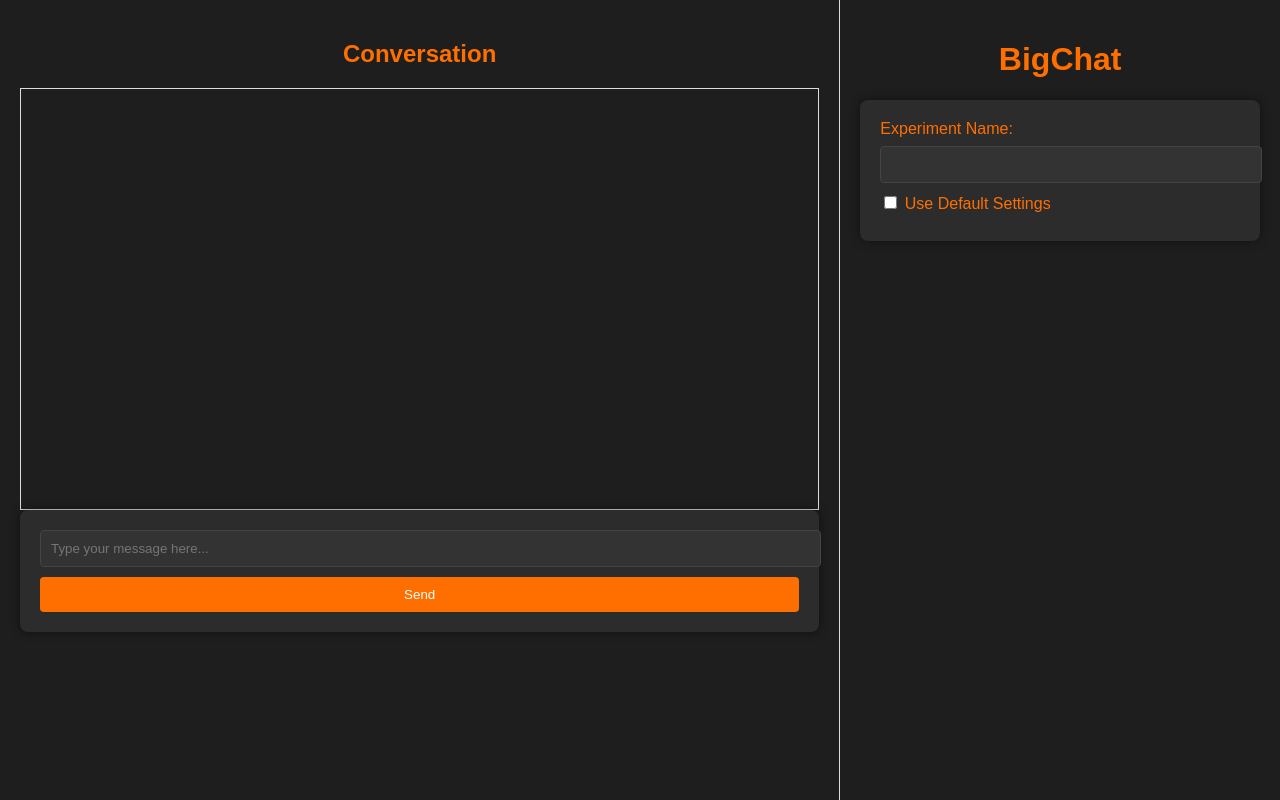
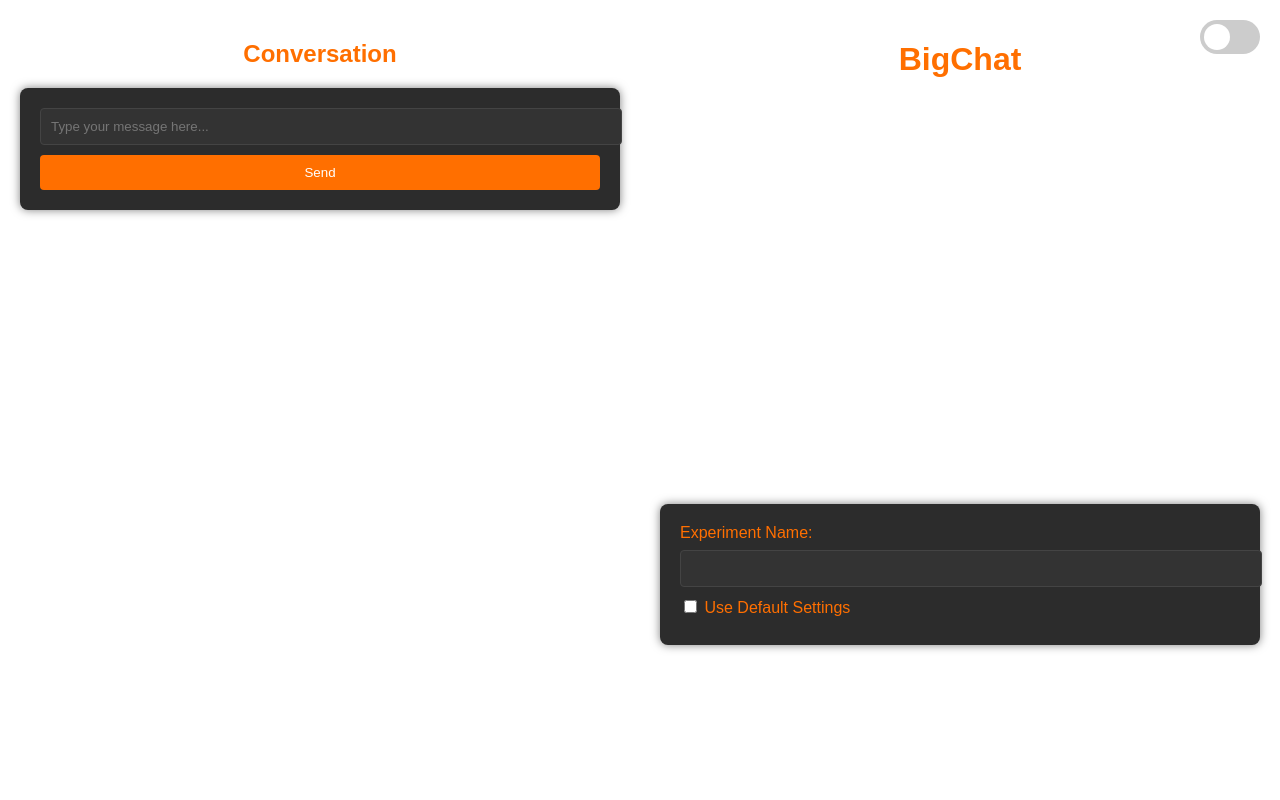
Before and after one commit to sliced-ai/slice-monorepo, a Flask app: page / in a window 1280 px wide. Run offline with Flask 3, Linux system fonts and the light colour scheme; some libraries are stand-ins or nearby versions.

Commit message:
Interactive visualizations and highlighting

```diff
--- a/thebeast/chat_pipeline/app.py
+++ b/thebeast/chat_pipeline/app.py
@@ -30,66 +30,66 @@
         step_data = {}
         response_texts = []
         raw_responses = self.inference_engine.generate_responses(input_text)
-        # Extract data for each response
         for index, response in enumerate(raw_responses):
             data = self.inference_engine.extract_chat_completion_data(response)
-            # Additional processing can continue from here
             response_texts.append(data["Response Content"])
 
-        step_data['responses'] = response_texts  # Saving the extracted textual responses
+        step_data['responses'] = response_texts
         self.save_intermediate_step_data(step_data, step, input_text, models_config, embedding_models_config, encoder_config, 'responses')
 
-        # Step 2: Create embeddings
         embeddings = self.embedding_system.create_embeddings(response_texts)
         step_data['embeddings'] = embeddings
         self.save_intermediate_step_data(step_data, step, input_text, models_config, embedding_models_config, encoder_config, 'embeddings')
 
-        # Flatten and convert embeddings to tensors for autoencoder processing
         all_embeddings = [embed for model_embeds in embeddings.values() for embed in model_embeds]
         tensor_embeddings = [torch.tensor(embed, dtype=torch.float) for embed in all_embeddings]
         max_length = encoder_config.get('input_size', 5000)
-        padded_embeddings = torch.stack([torch.cat([t, torch.zeros(max_length - t.size(0))]) if t.size(0) < max_length else t[:max_max_length] for t in tensor_embeddings])
+        padded_embeddings = torch.stack([torch.cat([t, torch.zeros(max_length - t.size(0))]) if t.size(0) < max_length else t[:max_length] for t in tensor_embeddings])
 
-        # Step 3: Train autoencoder
         combined_embedding, autoencoder_encoded_embeddings, autoencoder_weights = self.auto_encoder_trainer.train_autoencoder(padded_embeddings)
         step_data['combined_embedding'] = combined_embedding
         step_data['autoencoder_weights'] = autoencoder_weights
 
-        # Generate and save visualizations
         tsne_fig_path = f"data/{self.experiment_name}/step_{step}/embedding_visualization_tsne.png"
         grid_fig_path = f"data/{self.experiment_name}/step_{step}/embedding_visualization_3d.png"
-        self.auto_encoder_trainer.visualize_embeddings_tsne(autoencoder_encoded_embeddings, tsne_fig_path)
-        self.auto_encoder_trainer.visualize_2d_grid(autoencoder_encoded_embeddings, grid_fig_path)
+        tsne_data_path = f"data/{self.experiment_name}/step_{step}/tsne_data.json"
+        grid_data_path = f"data/{self.experiment_name}/step_{step}/grid_data.json"
+
+        self.auto_encoder_trainer.visualize_embeddings_tsne(autoencoder_encoded_embeddings, tsne_fig_path, tsne_data_path)
+        self.auto_encoder_trainer.visualize_2d_grid(autoencoder_encoded_embeddings, grid_fig_path, grid_data_path)
+
         step_data['tsne_fig_path'] = tsne_fig_path
         step_data['grid_fig_path'] = grid_fig_path
+        step_data['grid_data_path'] = grid_data_path
 
         self.save_intermediate_step_data(step_data, step, input_text, models_config, embedding_models_config, encoder_config, 'autoencoder')
 
         self.master_embeddings.append(combined_embedding)
+        self.history.append(step_data)  # Append step data to history
 
-        return random.choice(response_texts), tsne_fig_path, grid_fig_path
+        return random.choice(response_texts), tsne_fig_path, grid_fig_path, tsne_data_path, grid_data_path
+
 
     def save_intermediate_step_data(self, data, step, input_text, models_config, embedding_models_config, encoder_config, sub_step):
         step_folder = f"data/{self.experiment_name}/step_{step}"
         os.makedirs(step_folder, exist_ok=True)
 
+        full_path = lambda filename: os.path.join(step_folder, filename)
+
         if sub_step == 'responses':
-            with open(f"{step_folder}/responses.json", 'w') as f:
+            with open(full_path("responses.json"), 'w') as f:
                 json.dump(data['responses'], f, indent=4)
 
         if sub_step == 'embeddings':
-            with open(f"{step_folder}/embeddings.json", 'w') as f:
+            with open(full_path("embeddings.json"), 'w') as f:
                 json.dump(data['embeddings'], f, indent=4)
 
         if sub_step == 'autoencoder':
-            with open(f"{step_folder}/autoencoder_weights.txt", 'w') as f:
-                f.write(str(data['autoencoder_weights']))
-            with open(f"{step_folder}/combined_embedding.txt", 'w') as f:
-                f.write(str(data['combined_embedding']))
+        # Assuming files are saved directly to these paths from within their respective methods
             if 'tsne_fig_path' in data:
-                os.rename('embedding_visualization_tsne.png', data['tsne_fig_path'])
+                assert os.path.exists(data['tsne_fig_path']), "TSNE file not found at expected location"
             if 'grid_fig_path' in data:
-                os.rename('embedding_visualization_3d.png', data['grid_fig_path'])
+                assert os.path.exists(data['grid_fig_path']), "Grid visualization file not found at expected location"
 
         step_config = {
             'input_text': input_text,
@@ -97,8 +97,9 @@
             'embedding_models_config': embedding_models_config,
             'encoder_config': encoder_config
         }
-        with open(f"{step_folder}/step_config.json", 'w') as f:
+        with open(full_path("step_config.json"), 'w') as f:
             json.dump(step_config, f, indent=4)
+
 
     def save_master_embedding(self):
         master_file = f"data/{self.experiment_name}/master_embedding.txt"
@@ -136,7 +137,6 @@
     api_key = 'sk-proj-7MAfZbOm9lPY28pubTiRT3BlbkFJGgn73o5e6sVCjoTfoFAP'
     use_default = 'use_default' in request.form
 
-    # Initialize models_config, embedding_models_config, encoder_config whether it's a new or existing pipeline
     if use_default:
         models_config = get_default_models_config()
         embedding_models_config = get_default_embedding_models_config()
@@ -159,22 +159,26 @@
             'learning_rate': float(request.form.get('learning_rate', 0.001))
         }
 
-    # Create or retrieve existing pipeline
     if experiment_name not in pipelines:
         pipelines[experiment_name] = ChatPipeline(experiment_name, api_key)
     chat_pipeline = pipelines[experiment_name]
 
-    # Run the chat step
     if not input_text:
         return jsonify({"error": "No input text provided"}), 400
-    chosen_response, tsne_fig_path, grid_fig_path = chat_pipeline.run_step(input_text, models_config, embedding_models_config, encoder_config)
 
-    return jsonify({
-        "message": "Chat response generated!",
-        "chosen_response": chosen_response,
-        "tsne_fig_path": tsne_fig_path,
-        "grid_fig_path": grid_fig_path
-    })
+    chosen_response, tsne_fig_path, grid_fig_path, tsne_data_path, grid_data_path = chat_pipeline.run_step(input_text, models_config, embedding_models_config, encoder_config)
+
+    data = {
+        'chosen_response': chosen_response,
+        'grid_fig_path': grid_fig_path,
+        'message': 'Chat response generated!',
+        'grid_data_path': grid_data_path,
+        'tsne_data_path': tsne_data_path,
+        'tsne_fig_path': tsne_fig_path,
+        'responses': chat_pipeline.history[-1]['responses']  # Pass the actual responses
+    }
+    return jsonify(data)
+
 
 @app.route('/data/<path:filename>')
 def data(filename):
--- /dev/null
+++ b/thebeast/chat_pipeline/static/script.js
@@ -0,0 +1,253 @@
+document.getElementById('chat-form').addEventListener('submit', function(event) {
+    event.preventDefault();
+
+    const inputText = document.getElementById('input_text').value;
+    if (inputText.trim() === "") {
+        alert('Please enter some text.');
+        return;
+    }
+
+    const formData = new FormData(document.getElementById('experiment-form'));
+    formData.append('input_text', inputText);
+
+    console.log('Submitting chat form with data:', Object.fromEntries(formData.entries()));
+
+    fetch('/chat', {
+        method: 'POST',
+        body: formData
+    })
+    .then(response => response.json())
+    .then(data => {
+        console.log('Received chat response:', data);
+        if (data.error) {
+            alert(data.error);
+            return;
+        }
+
+        document.getElementById('response').innerText = data.message;
+        const conversation = document.getElementById('conversation');
+        const userMessage = document.createElement('div');
+        userMessage.className = 'message user';
+        userMessage.innerText = inputText;
+        conversation.appendChild(userMessage);
+
+        const botMessage = document.createElement('div');
+        botMessage.className = 'message bot';
+        botMessage.innerText = data.chosen_response;
+        conversation.appendChild(botMessage);
+
+        console.log('Fetching TSNE data from path:', data.tsne_data_path);
+        console.log('Fetching Grid data from path:', data.grid_data_path);
+
+        fetch(data.tsne_data_path)
+            .then(response => {
+                if (!response.ok) {
+                    throw new Error(`HTTP error! status: ${response.status}`);
+                }
+                return response.json();
+            })
+            .then(tsneData => {
+                console.log('Received TSNE data:', tsneData);
+                if (!tsneData.embeddings || !Array.isArray(tsneData.embeddings) || tsneData.embeddings.length === 0) {
+                    throw new Error('Invalid TSNE data received.');
+                }
+                createTSNEVisualization(tsneData.embeddings, data.responses);
+            })
+            .catch(error => {
+                console.error('Error fetching or processing TSNE data:', error);
+                alert('Failed to fetch or process TSNE data.');
+            });
+
+        fetch(data.grid_data_path)
+            .then(response => {
+                if (!response.ok) {
+                    throw new Error(`HTTP error! status: ${response.status}`);
+                }
+                return response.json();
+            })
+            .then(gridData => {
+                console.log('Received Grid data:', gridData);
+                if (!gridData.embeddings || !Array.isArray(gridData.embeddings) || gridData.embeddings.length === 0) {
+                    throw new Error('Invalid Grid data received.');
+                }
+                createGridVisualization(gridData.embeddings, data.responses);
+            })
+            .catch(error => {
+                console.error('Error fetching or processing Grid data:', error);
+                alert('Failed to fetch or process Grid data.');
+            });
+
+        document.getElementById('input_text').value = '';
+        conversation.scrollTop = conversation.scrollHeight;
+    })
+    .catch(error => {
+        console.error('Error sending chat message:', error);
+        alert('Failed to send message.');
+    });
+});
+
+function createTSNEVisualization(embeddings, responses) {
+    console.log('Creating TSNE visualization with embeddings:', embeddings, 'and responses:', responses);
+    const svg = d3.select("#tsne-visual");
+    svg.selectAll("*").remove();
+    const width = +svg.attr("width");
+    const height = +svg.attr("height");
+
+    const x = d3.scaleLinear()
+        .domain([d3.min(embeddings, d => d[0]), d3.max(embeddings, d => d[0])])
+        .range([50, width - 50]);
+
+    const y = d3.scaleLinear()
+        .domain([d3.min(embeddings, d => d[1]), d3.max(embeddings, d => d[1])])
+        .range([height - 50, 50]);
+
+    // Add X axis
+    svg.append("g")
+        .attr("transform", `translate(0,${height - 50})`)
+        .call(d3.axisBottom(x));
+
+    // Add Y axis
+    svg.append("g")
+        .attr("transform", "translate(50,0)")
+        .call(d3.axisLeft(y));
+
+    // Add Title
+    svg.append("text")
+        .attr("x", width / 2)
+        .attr("y", 30)
+        .attr("text-anchor", "middle")
+        .style("font-size", "20px")
+        .style("text-decoration", "underline")
+        .text("t-SNE Visualization");
+
+    svg.selectAll("circle")
+        .data(embeddings)
+        .enter().append("circle")
+        .attr("cx", d => x(d[0]))
+        .attr("cy", d => y(d[1]))
+        .attr("r", 5)
+        .style("fill", "orange")
+        .on("click", function(event, d) {
+            const index = embeddings.indexOf(d);
+            console.log('TSNE point clicked:', d, 'index:', index, 'response:', responses[index]);
+            updateChatWindow(responses[index]);
+            highlightTSNEPoint(index);
+            highlightGridPlane(index);
+        });
+
+    function highlightTSNEPoint(index) {
+        svg.selectAll("circle").classed("highlight", false);
+        svg.selectAll("circle").filter((d, i) => i === index).classed("highlight", true);
+    }
+
+    // Make sure to define highlightGridPlane
+    function highlightGridPlane(index) {
+        const gridPlot = document.getElementById('grid-visual');
+        if (gridPlot && gridPlot.data && Array.isArray(gridPlot.data[index].z)) {
+            Plotly.restyle(gridPlot, 'surfacecolor', gridPlot.data.map((d, i) => {
+                return i === index ? d.z.map(row => row.map(() => 'blue')) : null;
+            }));
+            console.log(`Highlighting plane for response ${index + 1}`);
+        } else {
+            console.error('Invalid grid data or gridPlot object:', gridPlot);
+        }
+    }
+}
+function createGridVisualization(embeddings, responses) {
+    console.log('Received grid data for visualization:', embeddings);
+    console.log('Associated responses:', responses);
+
+    // Verify that the data is in the expected format
+    if (!embeddings.every(e => Array.isArray(e) && e.every(row => Array.isArray(row)))) {
+        console.error('Grid data is not in the expected 2D array format:', embeddings);
+        return; // Exit if data is incorrectly formatted
+    }
+
+    // Log each grid and its dimensions
+    embeddings.forEach((grid, index) => {
+        console.log(`Grid ${index + 1} dimensions: ${grid.length}x${grid[0].length}`);
+        console.log(`Grid ${index + 1} data:`, grid);
+    });
+
+    const data = embeddings.map((grid, i) => {
+        return {
+            z: grid,
+            type: 'surface',
+            name: `Response ${i + 1}`,
+            showscale: false,
+            text: responses[i],
+            hoverinfo: 'text',
+            hovertemplate: `<b>Response:</b> ${responses[i]}<extra></extra>`
+        };
+    });
+
+    const layout = {
+        title: '3D Visualization of Smoothed Text Embeddings',
+        autosize: true,
+        width: 800,
+        height: 600,
+        scene: {
+            xaxis: { title: 'Dimension 1' },
+            yaxis: { title: 'Dimension 2' },
+            zaxis: { title: 'Embedding Value' }
+        }
+    };
+
+    // Rendering the plot
+    Plotly.newPlot('grid-visual', data, layout).then(() => {
+        console.log('Grid visualization rendered successfully.');
+    }).catch(error => {
+        console.error('Failed to render grid visualization:', error);
+    });
+
+    const gridPlot = document.getElementById('grid-visual');
+    gridPlot.on('plotly_click', function(data) {
+        if (data.points.length > 0) {
+            const index = data.points[0].curveNumber;
+            console.log('Grid plane clicked:', index);
+            const responseText = responses[index] || 'Response not available';
+            updateChatWindow(responseText);
+            highlightGridPlane(index);
+            highlightTSNEPoint(index);
+        }
+    });
+
+    function highlightGridPlane(index) {
+        if (gridPlot && gridPlot.data && Array.isArray(gridPlot.data[index].z)) {
+            const highlightColor = 'blue';
+            const originalColor = null;
+
+            const updatedColors = gridPlot.data.map((d, i) => {
+                if (i === index) {
+                    return { surfacecolor: d.z.map(row => row.map(() => highlightColor)) };
+                } else {
+                    return { surfacecolor: originalColor };
+                }
+            });
+
+            Plotly.restyle('grid-visual', updatedColors).then(() => {
+                console.log(`Highlighting plane for response ${index + 1}`);
+            }).catch(error => {
+                console.error('Error highlighting grid plane:', error);
+            });
+        } else {
+            console.error('Invalid grid data or gridPlot object:', gridPlot);
+        }
+    }
+
+    // Make sure to define highlightTSNEPoint
+    function highlightTSNEPoint(index) {
+        d3.select("#tsne-visual").selectAll("circle").classed("highlight", false);
+        d3.select("#tsne-visual").selectAll("circle").filter((d, i) => i === index).classed("highlight", true);
+    }
+}
+
+function updateChatWindow(responseText) {
+    console.log('Updating chat window with response:', responseText);
+    const conversation = document.getElementById('conversation');
+    const botMessage = document.createElement('div');
+    botMessage.className = 'message bot';
+    botMessage.innerText = responseText || 'Response not available';
+    conversation.appendChild(botMessage);
+    conversation.scrollTop = conversation.scrollHeight;
+}
--- a/thebeast/chat_pipeline/static/style.css
+++ b/thebeast/chat_pipeline/static/style.css
@@ -1,9 +1,17 @@
 body {
     font-family: Arial, sans-serif;
+    margin: 0;
+    padding: 0;
+}
+
+.light-mode {
+    background-color: #ffffff;
+    color: #000000;
+}
+
+.dark-mode {
     background-color: #121212;
     color: #f4f4f4;
-    margin: 0;
-    padding: 0;
 }
 
 .container {
@@ -17,12 +25,21 @@
     box-sizing: border-box;
 }
 
-.left-side {
+.left-side.light-mode {
+    background-color: #f9f9f9;
+    border-right: 2px solid #ff6f00;
+}
+
+.left-side.dark-mode {
     background-color: #1e1e1e;
     border-right: 2px solid #ff6f00;
 }
 
-.right-side {
+.right-side.light-mode {
+    background-color: #f9f9f9;
+}
+
+.right-side.dark-mode {
     background-color: #1e1e1e;
 }
 
@@ -36,6 +53,16 @@
     padding: 20px;
     border-radius: 8px;
     box-shadow: 0 0 10px rgba(0, 0, 0, 0.5);
+}
+
+form.light-mode {
+    background: #ffffff;
+    color: #000000;
+}
+
+form.dark-mode {
+    background: #2c2c2c;
+    color: #f4f4f4;
 }
 
 label {
@@ -53,6 +80,13 @@
     border-radius: 4px;
     background: #333;
     color: #f4f4f4;
+}
+
+input[type="text"].light-mode,
+input[type="number"].light-mode {
+    background: #ffffff;
+    color: #000000;
+    border: 1px solid #ccc;
 }
 
 button {
@@ -88,3 +122,67 @@
     margin-top: 20px;
     text-align: center;
 }
+
+/* Toggle Switch Styles */
+.toggle-container {
+    position: absolute;
+    top: 20px;
+    right: 20px;
+}
+
+.toggle-switch {
+    position: relative;
+    display: inline-block;
+    width: 60px;
+    height: 34px;
+}
+
+.toggle-switch input {
+    opacity: 0;
+    width: 0;
+    height: 0;
+}
+circle {
+    stroke: black;
+    stroke-width: 1px;
+}
+
+circle.highlight {
+    fill: red;
+    stroke: red;
+    stroke-width: 2px;
+}
+
+
+
+.slider {
+    position: absolute;
+    cursor: pointer;
+    top: 0;
+    left: 0;
+    right: 0;
+    bottom: 0;
+    background-color: #ccc;
+    transition: .4s;
+    border-radius: 34px;
+}
+
+.slider:before {
+    position: absolute;
+    content: "";
+    height: 26px;
+    width: 26px;
+    left: 4px;
+    bottom: 4px;
+    background-color: white;
+    transition: .4s;
+    border-radius: 50%;
+}
+
+input:checked + .slider {
+    background-color: #ff6f00;
+}
+
+input:checked + .slider:before {
+    transform: translateX(26px);
+}
--- a/thebeast/chat_pipeline/templates/index.html
+++ b/thebeast/chat_pipeline/templates/index.html
@@ -4,39 +4,17 @@
     <meta charset="UTF-8">
     <meta name="viewport" content="width=device-width, initial-scale=1.0">
     <title>BigChat</title>
+    <script src="https://d3js.org/d3.v6.js"></script>
+    <script src="https://cdn.plot.ly/plotly-latest.min.js"></script>
     <link rel="stylesheet" href="{{ url_for('static', filename='style.css') }}">
-    <style>
-        .container {
-            display: flex;
-        }
-        .left-side {
-            flex: 2;
-            padding: 20px;
-            border-right: 1px solid #ddd;
-        }
-        .right-side {
-            flex: 1;
-            padding: 20px;
-        }
-        .conversation {
-            border: 1px solid #ddd;
-            padding: 10px;
-            height: 400px;
-            overflow-y: scroll;
-        }
-        .message {
-            margin-bottom: 10px;
-        }
-        .message.user {
-            text-align: right;
-            font-weight: bold;
-        }
-        .visualization {
-            margin-bottom: 20px;
-        }
-    </style>
 </head>
-<body>
+<body class="light-mode">
+    <div class="toggle-container">
+        <label class="toggle-switch">
+            <input type="checkbox" id="mode-toggle">
+            <span class="slider"></span>
+        </label>
+    </div>
     <div class="container">
         <div class="left-side">
             <h2>Conversation</h2>
@@ -48,12 +26,10 @@
         </div>
         <div class="right-side">
             <h1>BigChat</h1>
-
             <div id="visualizations">
-                <img id="tsne-visual" class="visualization" src="" alt="TSNE Visualization" style="display:none; max-width: 100%;">
-                <img id="grid-visual" class="visualization" src="" alt="Grid Visualization" style="display:none; max-width: 100%;">
+                <svg id="tsne-visual" class="visualization" width="600" height="400"></svg>
+                <div id="grid-visual" class="visualization" width="800" height="600"></div>
             </div>
-
             <form id="experiment-form">
                 <label for="experiment_name">Experiment Name:</label>
                 <input type="text" id="experiment_name" name="experiment_name" required>
@@ -102,65 +78,6 @@
             <div id="response"></div>
         </div>
     </div>
-
-    <script>
-        document.getElementById('use_default').addEventListener('change', function() {
-            document.getElementById('custom-settings').style.display = this.checked ? 'none' : 'block';
-        });
-
-        document.getElementById('chat-form').addEventListener('submit', function(event) {
-            event.preventDefault();
-
-            const inputText = document.getElementById('input_text').value;
-            if (inputText.trim() === "") {
-                alert('Please enter some text.');
-                return;
-            }
-
-            const formData = new FormData(document.getElementById('experiment-form'));
-            formData.append('input_text', inputText);
-
-            fetch('/chat', {
-                method: 'POST',
-                body: formData
-            })
-            .then(response => response.json())
-            .then(data => {
-                if (data.error) {
-                    alert(data.error);
-                    return;
-                }
-
-                document.getElementById('response').innerText = data.message;
-                const conversation = document.getElementById('conversation');
-                const userMessage = document.createElement('div');
-                userMessage.className = 'message user';
-                userMessage.innerText = inputText;
-                conversation.appendChild(userMessage);
-
-                const botMessage = document.createElement('div');
-                botMessage.className = 'message bot';
-                botMessage.innerText = data.chosen_response;
-                conversation.appendChild(botMessage);
-
-                if (data.tsne_fig_path) {
-                    document.getElementById('tsne-visual').src = data.tsne_fig_path;
-                    document.getElementById('tsne-visual').style.display = 'block';
-                }
-
-                if (data.grid_fig_path) {
-                    document.getElementById('grid-visual').src = data.grid_fig_path;
-                    document.getElementById('grid-visual').style.display = 'block';
-                }
-
-                document.getElementById('input_text').value = '';
-                conversation.scrollTop = conversation.scrollHeight;
-            })
-            .catch(error => {
-                console.error('Error:', error);
-                alert('Failed to send message.');
-            });
-        });
-    </script>
+    <script src="{{ url_for('static', filename='script.js') }}"></script>
 </body>
 </html>
```
Also changed, not shown: thebeast/chat_pipeline/auto_encoder.py (+28 -11 lines), thebeast/COMMANDS.txt (renamed from thebeast/chat_pipeline/COMMANDS.txt), 1 other file.
